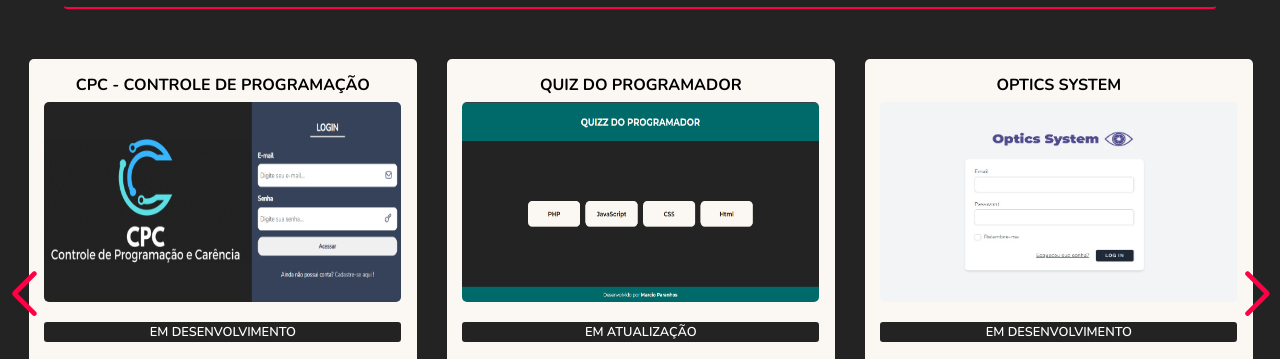
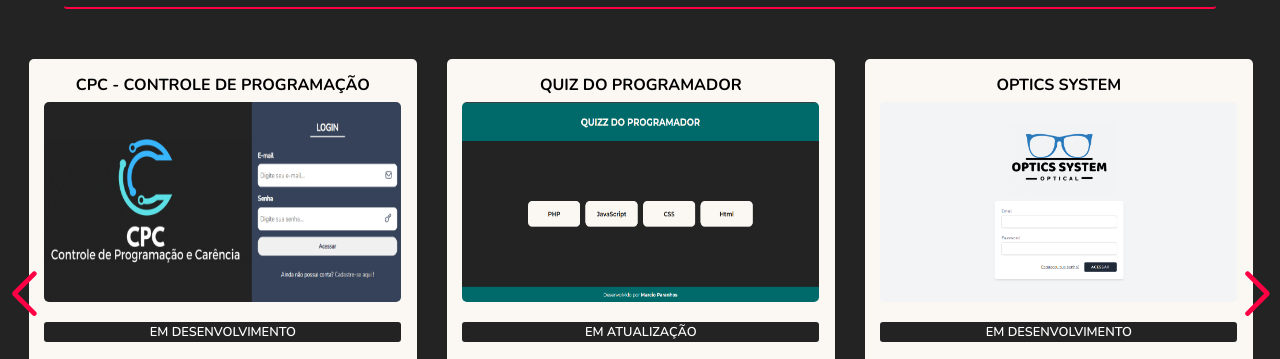
Before and after one commit to MarcioParanhos/Portifolio_MarcioParanhos, a plain HTML site: page index.html in a window 1280 px wide. Shown: the part 1684-2043 px from the top of the page. Drawn offline with nearby package versions, Linux system fonts and the light colour scheme.

Commit message:
Nova Imagem OpiticsSystem

```diff
--- a/index.html
+++ b/index.html
@@ -237,7 +237,7 @@
                 </div>
                 <div class="card-project swiper-slide">
                     <h3>Optics System</h3>
-                    <img class="img-card-project" src="./assets/img/OpticsSystem.jpeg" alt="Card img">
+                    <img class="img-card-project" src="./assets/img/OpticsSystem.png" alt="Card img">
                     <p>Em desenvolvimento</p>
                     <div class="tecnology-used">
                         <h3>Tecnologias usadas</h3>
```
Also changed, not shown: assets/img/OpticsSystem.png (added).
